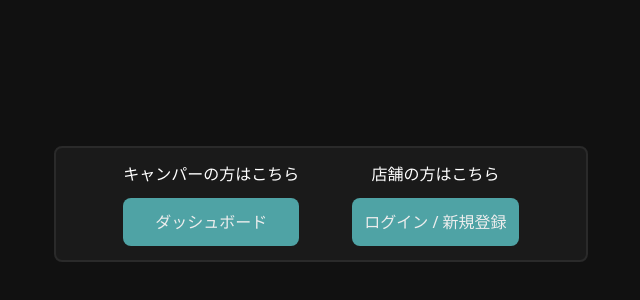
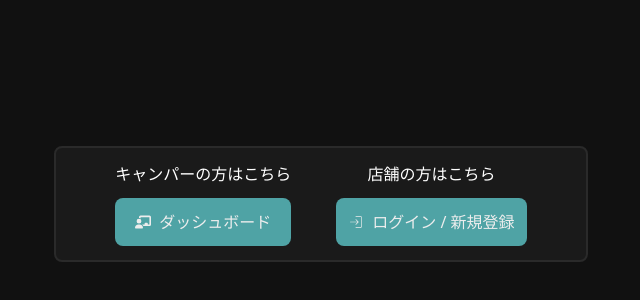
Before and after one commit to ichinari/ky_camp, a Next.js app: page / in a window 1280 px wide. Shown: the part 196-496 px from the top of the page, without its empty margins (319-959 px from the left). Built offline with nearby package versions, Linux system fonts and the light colour scheme.

Commit message:
add: 🎸 add icons

```diff
--- /dev/null
+++ b/app/components/Icons.tsx
@@ -0,0 +1,29 @@
+import { CiLogin } from "react-icons/ci";
+import { CiLogout } from "react-icons/ci";
+import { FaPersonBooth } from "react-icons/fa6";
+import { CiShop } from "react-icons/ci";
+import { FaChalkboardUser } from "react-icons/fa6";
+import { IoIosSend } from "react-icons/io";
+import { CiViewList } from "react-icons/ci";
+import { GoGraph } from "react-icons/go";
+
+type Props = {
+  iconName: String;
+};
+
+function Icons({ iconName }: Props) {
+  return (
+    <>
+      {iconName === "login" && <CiLogin />}{" "}
+      {iconName === "logout" && <CiLogout />}{" "}
+      {iconName === "camper" && <FaPersonBooth />}{" "}
+      {iconName === "shop" && <CiShop />}
+      {iconName === "dashboard" && <FaChalkboardUser />}
+      {iconName === "send" && <IoIosSend />}
+      {iconName === "list" && <CiViewList />}
+      {iconName === "graph" && <GoGraph />}
+    </>
+  );
+}
+
+export default Icons;
--- a/app/page.tsx
+++ b/app/page.tsx
@@ -1,5 +1,6 @@
 import { LoginLink } from "@kinde-oss/kinde-auth-nextjs/components";
 import Link from "next/link";
+import Icons from "@/components/Icons";
 
 function MemberTop() {
   return (
@@ -9,14 +10,16 @@ function MemberTop() {
           <div className="mb-3">キャンパーの方はこちら</div>
           <Link
             href="/dashboard/member"
-            className="block w-full p-3 bg-[#4FA3A5] text-[#EDEDED] rounded-lg cursor-pointer hover:bg-[#5FB385]"
+            className="flex items-center justify-center gap-2 w-full p-3 bg-[#4FA3A5] text-[#EDEDED] rounded-lg cursor-pointer hover:bg-[#5FB385]"
           >
+            <Icons iconName="dashboard" />
             ダッシュボード
           </Link>
         </div>
         <div className="text-center">
           <div className="mb-3">店舗の方はこちら</div>
-          <LoginLink className="block w-full p-3 bg-[#4FA3A5] text-[#EDEDED] rounded-lg cursor-pointer hover:bg-[#5FB385]">
+          <LoginLink className="flex items-center justify-center gap-2 w-full p-3 bg-[#4FA3A5] text-[#EDEDED] rounded-lg cursor-pointer hover:bg-[#5FB385]">
+            <Icons iconName="login" />
             ログイン / 新規登録
           </LoginLink>
         </div>
```
